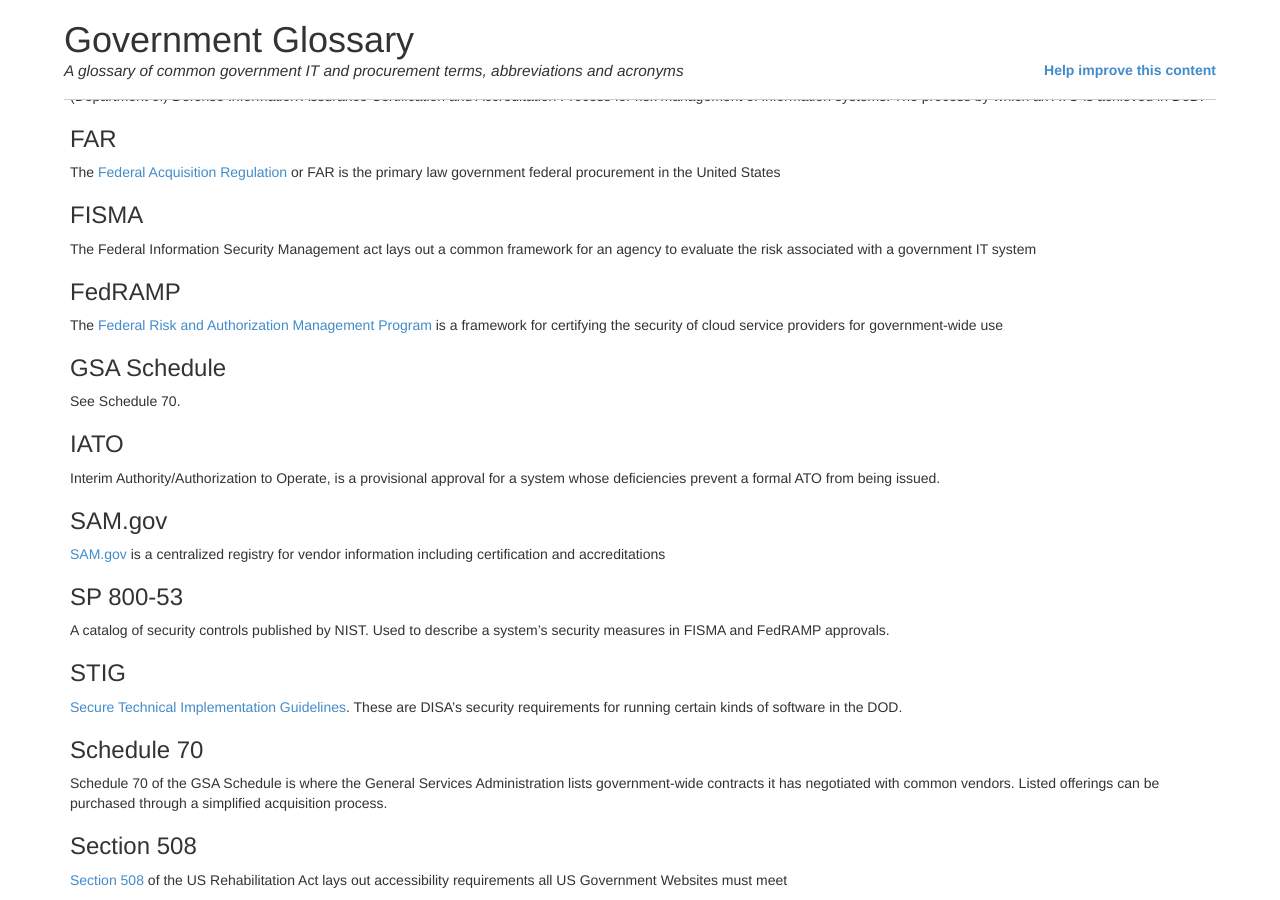
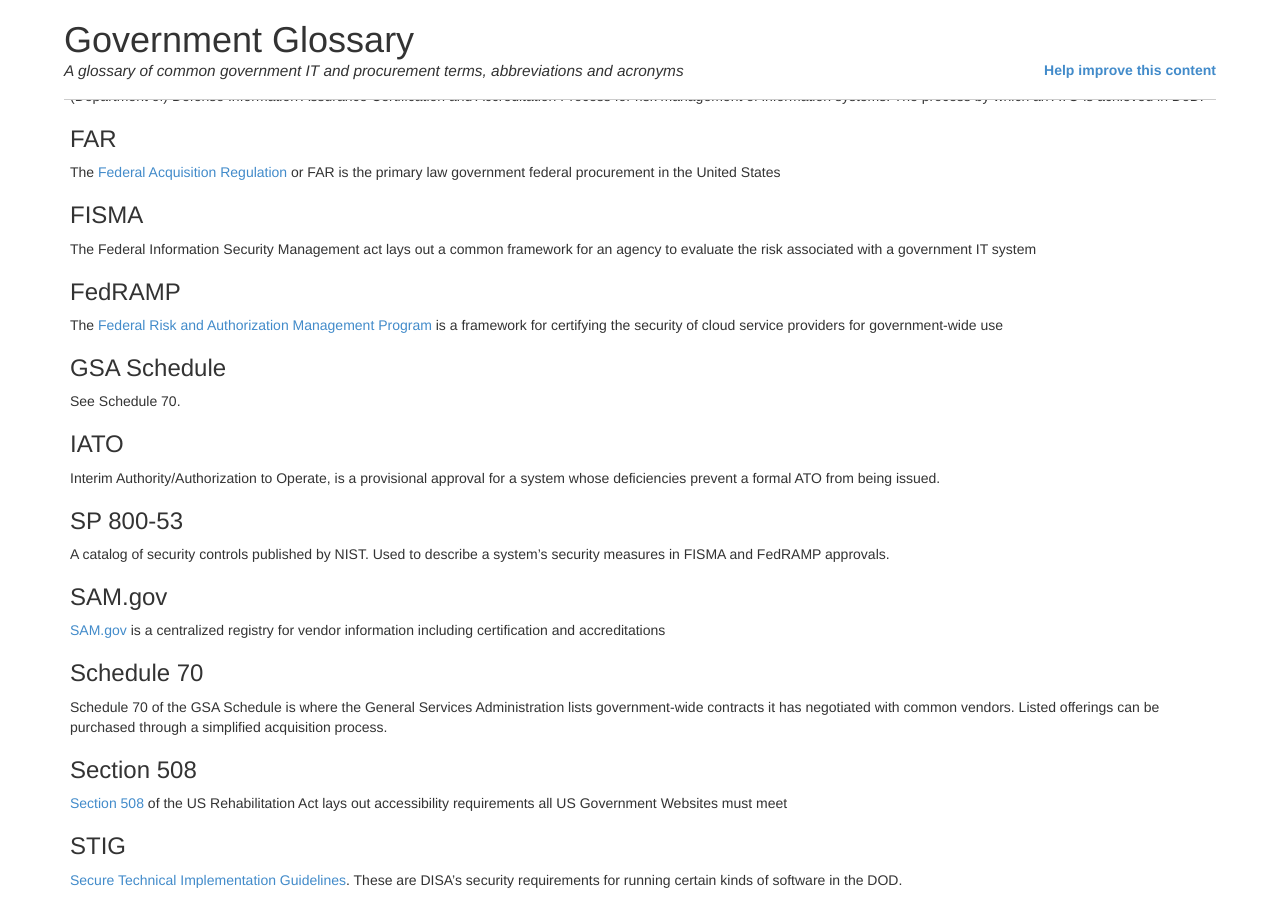
Before and after one commit to benbalter/government-glossary, a Jekyll site: the page built from index.md, in a window 1280 px wide and 900 px high, scrolled down 534 px. Built offline with Jekyll 4.4.1, drawn with Linux system fonts in a browser that asks for light colours.

```diff
--- a/_data/terms.yml
+++ b/_data/terms.yml
@@ -12,7 +12,7 @@ COTR: Contacting officer's technical representative, the technical government re
 
 DAA: The Designated Approving Authority/Designated Accrediting Authority/Delegated Accrediting Authority has ultimate responsiblity for running a system at a particular level of risk.
 
-DIACAP: "(Department of) Defense Information Assurance Certification and Accreditation Process for risk management of information systems. The process by which an ATO is achieved in DoD."
+DIACAP: (Department of) Defense Information Assurance Certification and Accreditation Process for risk management of information systems. The process by which an ATO is achieved in DoD.
 
 FAR: The [Federal Acquisition Regulation](http://www.acquisition.gov/far/) or FAR is the primary law government federal procurement in the United States
 
@@ -24,12 +24,12 @@ GSA Schedule: See Schedule 70.
 
 IATO: Interim Authority/Authorization to Operate, is a provisional approval for a system whose deficiencies prevent a formal ATO from being issued.
 
-SAM.gov: "[SAM.gov](https://sam.gov) is a centralized registry for vendor information including certification and accreditations"
-
 SP 800-53: A catalog of security controls published by NIST. Used to describe a system's security measures in FISMA and FedRAMP approvals.
 
-STIG: "[Secure Technical Implementation Guidelines](http://iase.disa.mil/stigs/Pages/index.aspx). These are DISA's security requirements for running certain kinds of software in the DOD."
+SAM.gov: "[SAM.gov](https://sam.gov) is a centralized registry for vendor information including certification and accreditations"
 
 Schedule 70: Schedule 70 of the GSA Schedule is where the General Services Administration lists government-wide contracts it has negotiated with common vendors. Listed offerings can be purchased through a simplified acquisition process.
 
 Section 508: "[Section 508](http://www.section508.gov/) of the US Rehabilitation Act lays out accessibility requirements all US Government Websites must meet"
+
+STIG: "[Secure Technical Implementation Guidelines](http://iase.disa.mil/stigs/Pages/index.aspx). These are DISA's security requirements for running certain kinds of software in the DOD."
```
